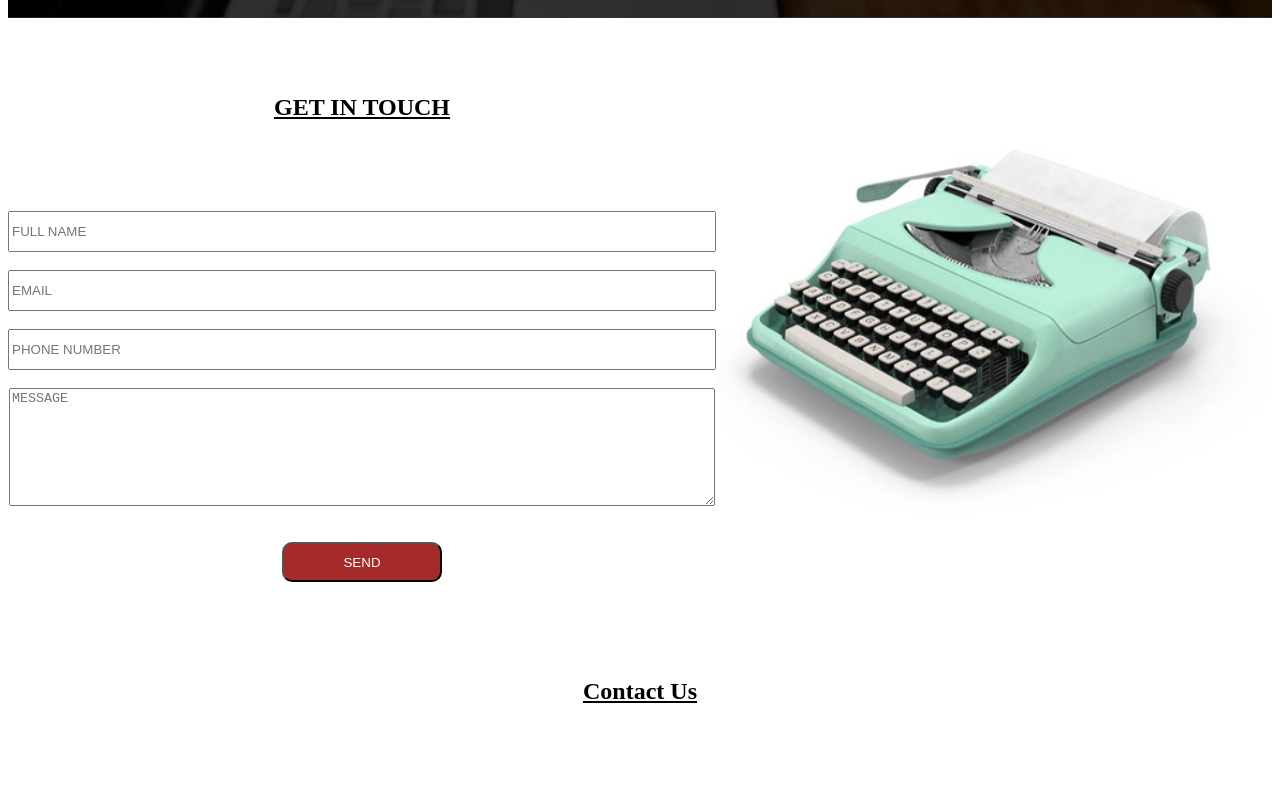
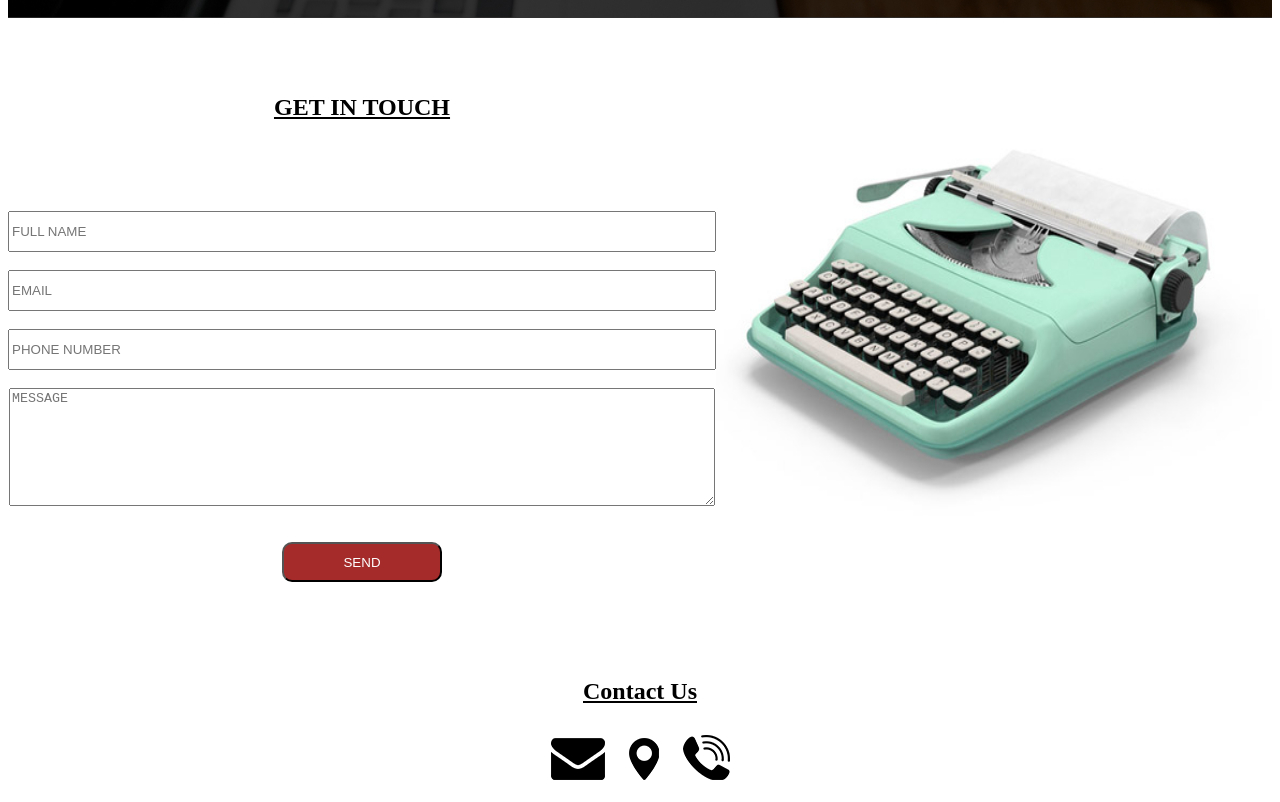
Before and after one commit to Small-eze-1234/My-Project, a plain HTML site: page contact.html in a window 1280 px wide. Shown: the part 614-1416 px from the top of the page. Before the commit the page ends 1371 px from the top, so only its background shows below. Drawn offline with Linux system fonts and the light colour scheme.

Commit message:
Update contact.html

```diff
--- a/contact.html
+++ b/contact.html
@@ -9,7 +9,7 @@
 <body>
     <section class="welcome">
         <header class="header" style="position: relative;">
-            <h1 style="position: absolute;left: 0px;margin-top: 0px;"><img src="./images/logo.png" alt="">ADEX Company Limited</h1>
+            <h1 style="position: absolute;left: 0px;margin-top: 0px;"><img src="./FRONT_END2/images/logo.png" alt="">ADEX Company Limited</h1>
               <nav class="dec">
            <a href="./home.html">  <li class="decoration">HOME</li></a>
            <a href="./about.html"><li class="decoration">ABOUT</li></a>
@@ -49,9 +49,9 @@
         </section>
         <section class="contact" style="text-align: center;">
             <h1 style="text-decoration: underline;">Contact Us</h1>
-        <img src="./images/envelope.png" alt="" style="margin: 10px;">
-        <img src="./images/location.png" alt="" style="margin: 10px;">
-        <img src="./images/call.png" alt="" style="margin: 10px;">
+        <img src="./FRONT_END2/images/envelope.png" alt="" style="margin: 10px;">
+        <img src="./FRONT_END2/images/location.png" alt="" style="margin: 10px;">
+        <img src="./FRONT_END2/images/call.png" alt="" style="margin: 10px;">
         </section>
 
 
```
